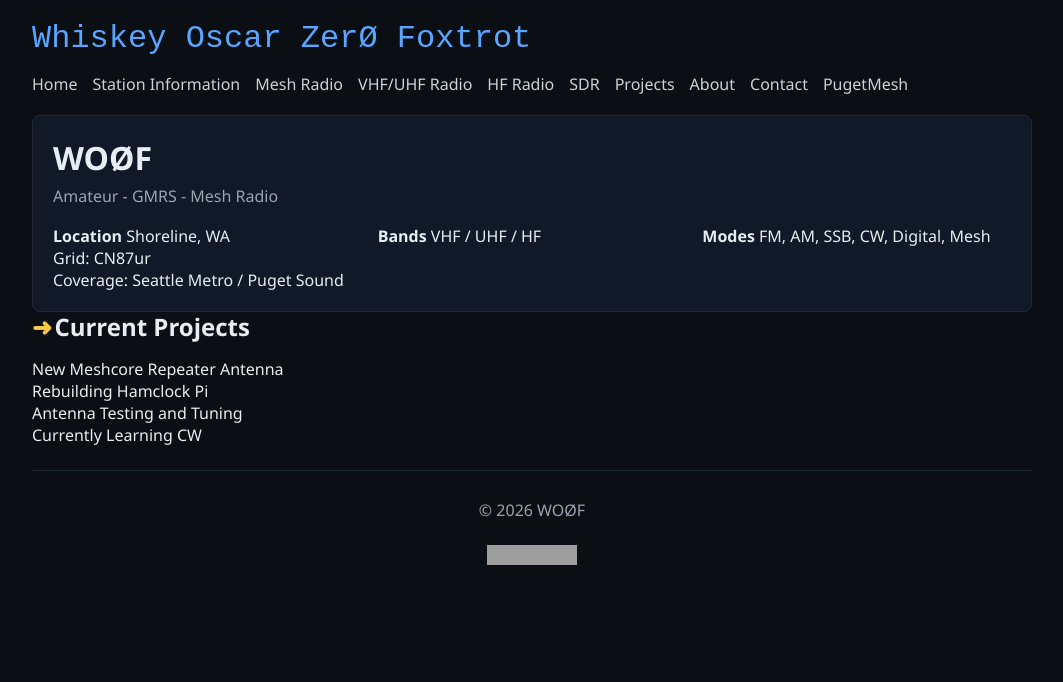
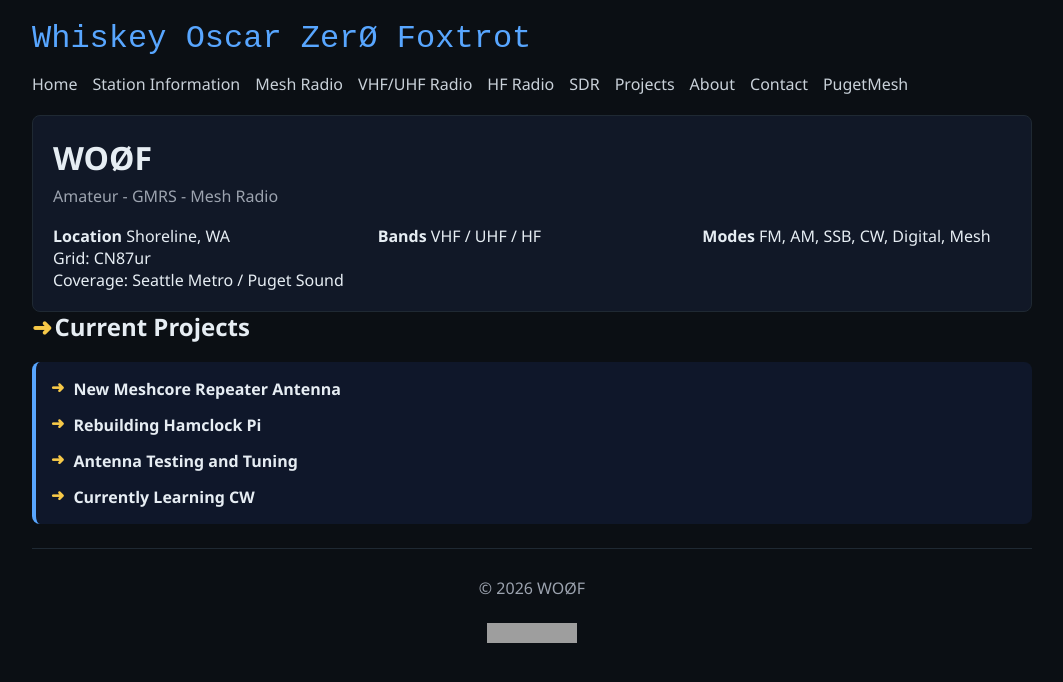
Before and after one commit to Lymitliss/Lymitliss.github.io, a Jekyll site: the page built from projects.md, in a window 1280 px wide. Shown: the top 682 px of the page, without its empty margins (108-1171 px from the left). Built offline with Jekyll 4.4.1, drawn with Linux system fonts in a browser that asks for light colours; grey boxes are pictures that could not be loaded.

Commit message:
Update projects.md

```diff
--- a/projects.md
+++ b/projects.md
@@ -6,7 +6,11 @@ permalink: /projects/
 
 ## Current Projects
 
-New Meshcore Repeater Antenna
-Rebuilding Hamclock Pi
-Antenna Testing and Tuning
-Currently Learning CW
+<div class="station-card">
+  <div class="project-lines">
+    <div class="project-line">New Meshcore Repeater Antenna</div>
+    <div class="project-line">Rebuilding Hamclock Pi</div>
+    <div class="project-line">Antenna Testing and Tuning</div>
+    <div class="project-line">Currently Learning CW</div>
+  </div>
+</div>
```
